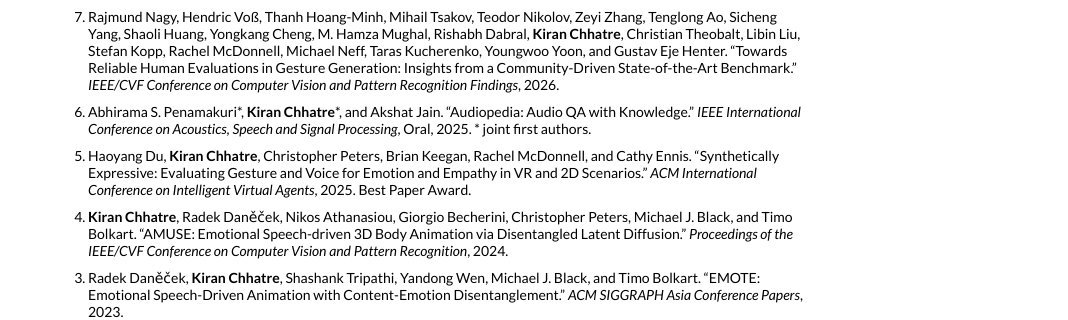
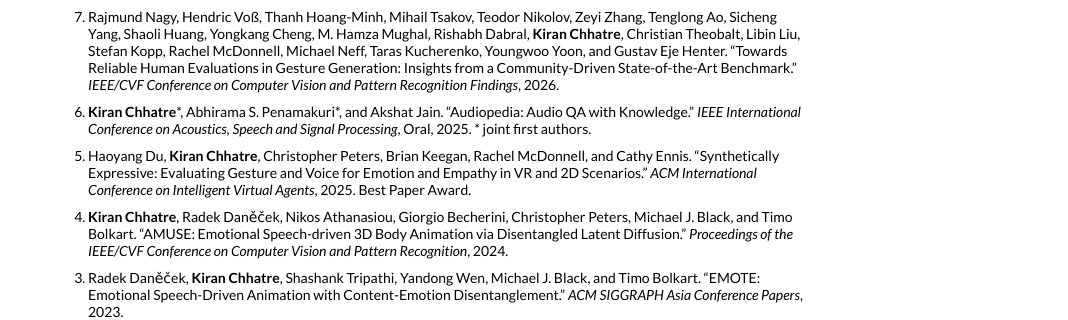
Before and after one commit to chhatrekiran/chhatrekiran.github.io, a Jekyll site: the page built from cv.html, in a window 1280 px wide and 900 px high, scrolled down 1040 px. Shown: the part 157-477 px from the top of the window, without its empty margins (212-1280 px from the left). Built offline with Jekyll 4.4.1, drawn with Linux system fonts in a browser that asks for light colours; comment, search, counter and statistics services are not loaded.

Commit message:
Put Kiran first in Audiopedia attribution

```diff
--- a/_posts/2025-01-01-audiopedia.markdown
+++ b/_posts/2025-01-01-audiopedia.markdown
@@ -5,7 +5,7 @@ date:   2025-01-01 00:00:00 +00:00
 image: /images/audiopedia.png
 categories: research
 author:
-authors: "<a href=\"https://abhiram4572.github.io/\">Abhirama S. Penamakuri</a>&#42;, <strong>Kiran Chhatre</strong>&#42;, Akshat Jain (&#42 denotes equal contribution)"
+authors: "<strong>Kiran Chhatre</strong>&#42;, <a href=\"https://abhiram4572.github.io/\">Abhirama S. Penamakuri</a>&#42;, Akshat Jain (&#42 denotes equal contribution)"
 venue: "IEEE International Conference on Acoustics, Speech and Signal Processing (ICASSP)"
 arxiv: https://arxiv.org/abs/2412.20619
 code: https://github.com/Abhiram4572/Audiopedia
--- a/cv.html
+++ b/cv.html
@@ -290,7 +290,7 @@ layout: bare
       <ol reversed style="margin:8px 0 0 22px; padding-left: 18px;">
         <li style="margin-bottom:10px;"><strong>Kiran Chhatre</strong>, Christopher Peters, and Srikrishna Karanam. “Spectrum: Learning 3D Texture-Aware Representations for Parsing Diverse Human Clothing and Body Parts.” <em>Proceedings of the Association for the Advancement of Artificial Intelligence</em>, 2026.</li>
         <li style="margin-bottom:10px;">Rajmund Nagy, Hendric Voß, Thanh Hoang-Minh, Mihail Tsakov, Teodor Nikolov, Zeyi Zhang, Tenglong Ao, Sicheng Yang, Shaoli Huang, Yongkang Cheng, M. Hamza Mughal, Rishabh Dabral, <strong>Kiran Chhatre</strong>, Christian Theobalt, Libin Liu, Stefan Kopp, Rachel McDonnell, Michael Neff, Taras Kucherenko, Youngwoo Yoon, and Gustav Eje Henter. “Towards Reliable Human Evaluations in Gesture Generation: Insights from a Community-Driven State-of-the-Art Benchmark.” <em>IEEE/CVF Conference on Computer Vision and Pattern Recognition Findings</em>, 2026.</li>
-        <li style="margin-bottom:10px;">Abhirama S. Penamakuri*, <strong>Kiran Chhatre</strong>*, and Akshat Jain. “Audiopedia: Audio QA with Knowledge.” <em>IEEE International Conference on Acoustics, Speech and Signal Processing</em>, Oral, 2025. * joint first authors.</li>
+        <li style="margin-bottom:10px;"><strong>Kiran Chhatre</strong>*, Abhirama S. Penamakuri*, and Akshat Jain. “Audiopedia: Audio QA with Knowledge.” <em>IEEE International Conference on Acoustics, Speech and Signal Processing</em>, Oral, 2025. * joint first authors.</li>
         <li style="margin-bottom:10px;">Haoyang Du, <strong>Kiran Chhatre</strong>, Christopher Peters, Brian Keegan, Rachel McDonnell, and Cathy Ennis. “Synthetically Expressive: Evaluating Gesture and Voice for Emotion and Empathy in VR and 2D Scenarios.” <em>ACM International Conference on Intelligent Virtual Agents</em>, 2025. Best Paper Award.</li>
         <li style="margin-bottom:10px;"><strong>Kiran Chhatre</strong>, Radek Daněček, Nikos Athanasiou, Giorgio Becherini, Christopher Peters, Michael J. Black, and Timo Bolkart. “AMUSE: Emotional Speech-driven 3D Body Animation via Disentangled Latent Diffusion.” <em>Proceedings of the IEEE/CVF Conference on Computer Vision and Pattern Recognition</em>, 2024.</li>
         <li style="margin-bottom:10px;">Radek Daněček, <strong>Kiran Chhatre</strong>, Shashank Tripathi, Yandong Wen, Michael J. Black, and Timo Bolkart. “EMOTE: Emotional Speech-Driven Animation with Content-Emotion Disentanglement.” <em>ACM SIGGRAPH Asia Conference Papers</em>, 2023.</li>
```
Also changed, not shown: 1 other file.
